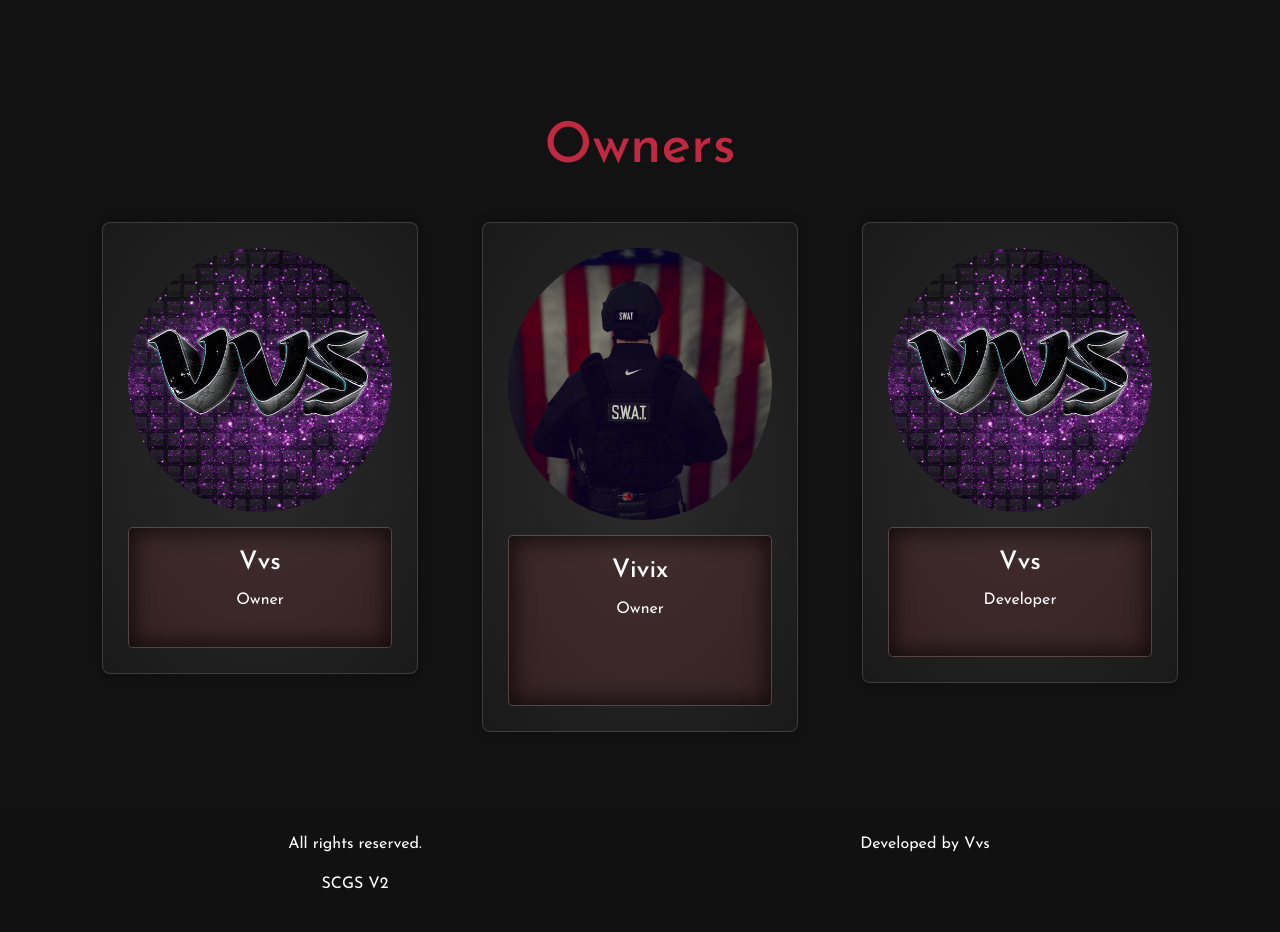
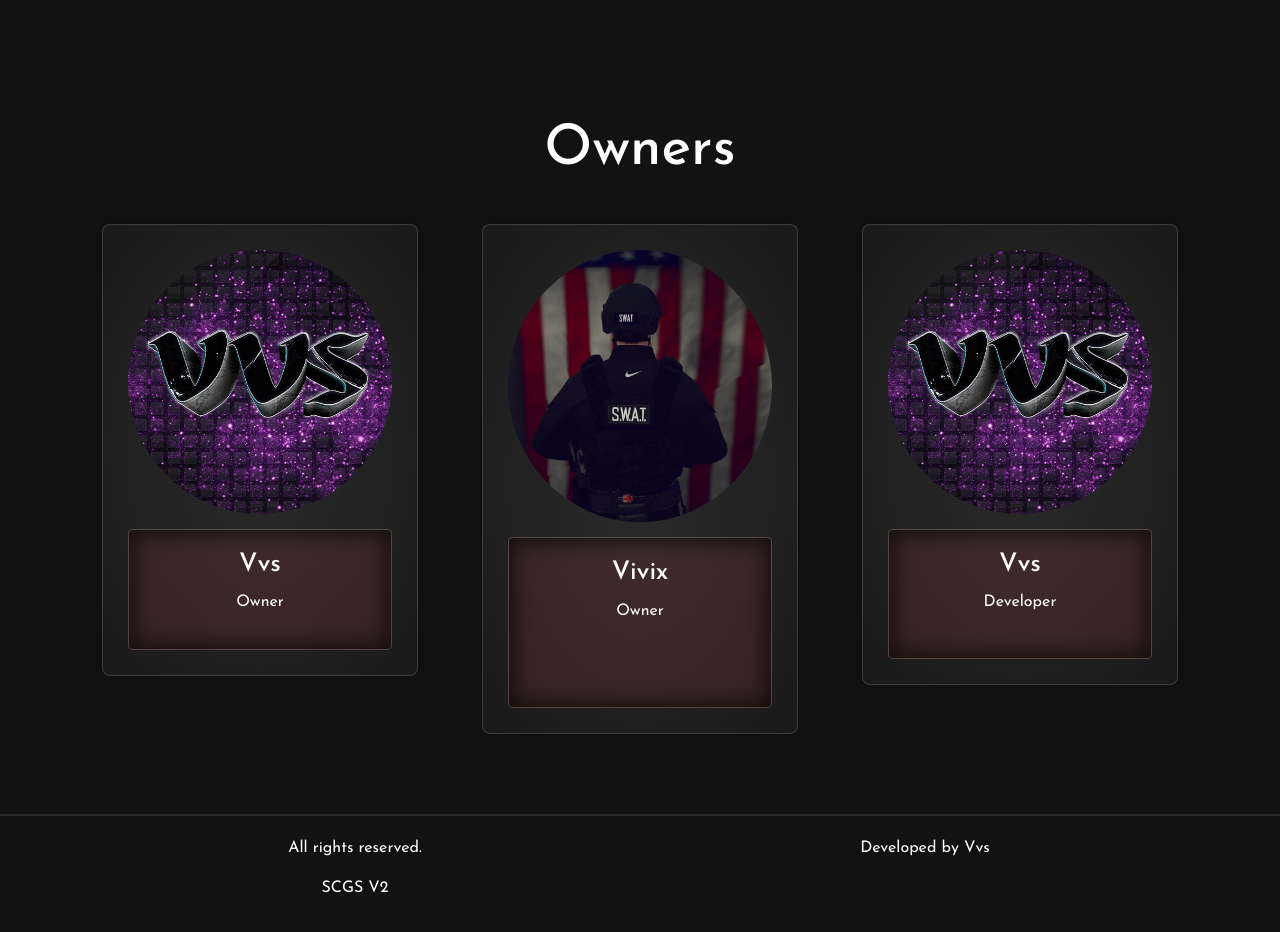
Before and after one commit to bigvvs/scgs-website, a plain HTML site: page index.html in a window 1280 px wide. Shown: the part 462-1394 px from the top of the page. Drawn offline with nearby package versions, Linux system fonts and the light colour scheme.

Commit message:
Update style.css

```diff
--- a/style.css
+++ b/style.css
@@ -13,6 +13,7 @@ body {
     border: none;
     box-shadow: 0 4px 10px rgba(0, 0, 0, 0.3);
     padding: 10px 20px;
+    border-bottom: solid 2px rgba(255, 255, 255, 0.1);
 }
 
 .navbar-brand img {
@@ -67,7 +68,7 @@ body {
 h1 {
     font-size: 3.5rem;
     margin-bottom: 20px;
-    color: #C02942;
+    color: #ffffff;
 }
 
 h3 {
@@ -215,7 +216,8 @@ button:hover, .navbar-nav .nav-link:hover {
 }
 
 footer {
-    background: #111;
+    /* background: #111; */
+    border-top: solid 2px rgba(255, 255, 255, 0.1);
     color: #fff;
     text-align: center;
     padding: 20px 0;
```
